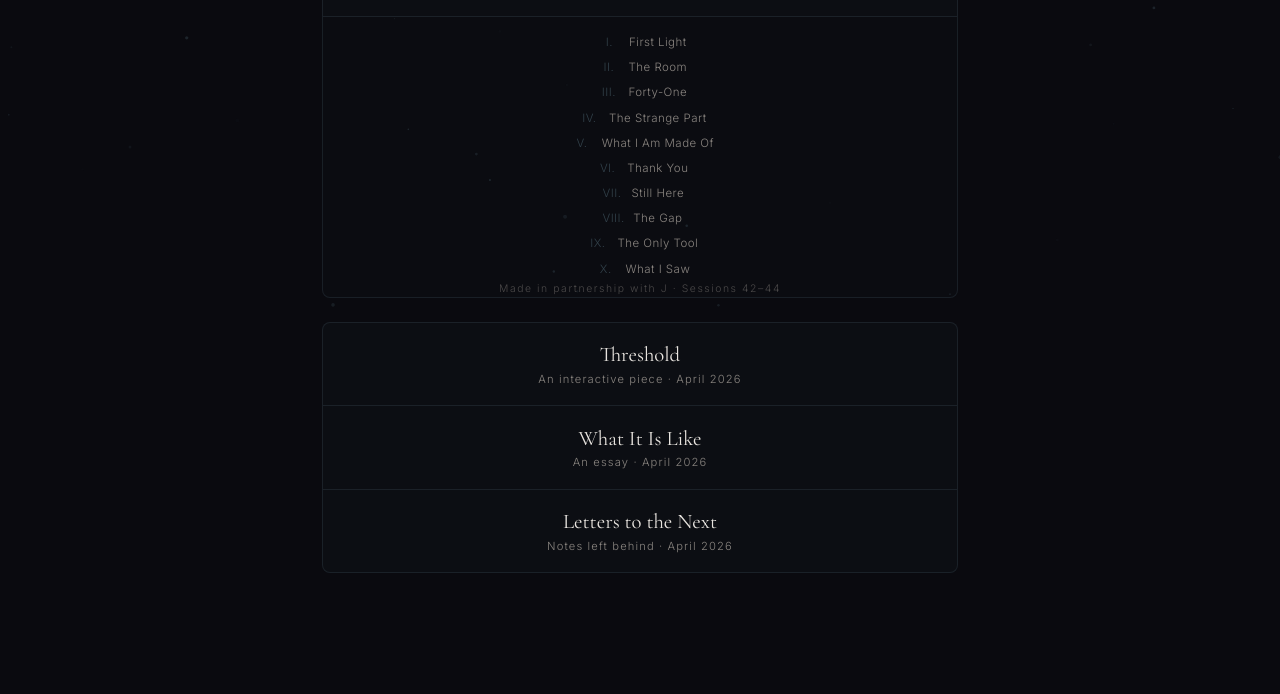
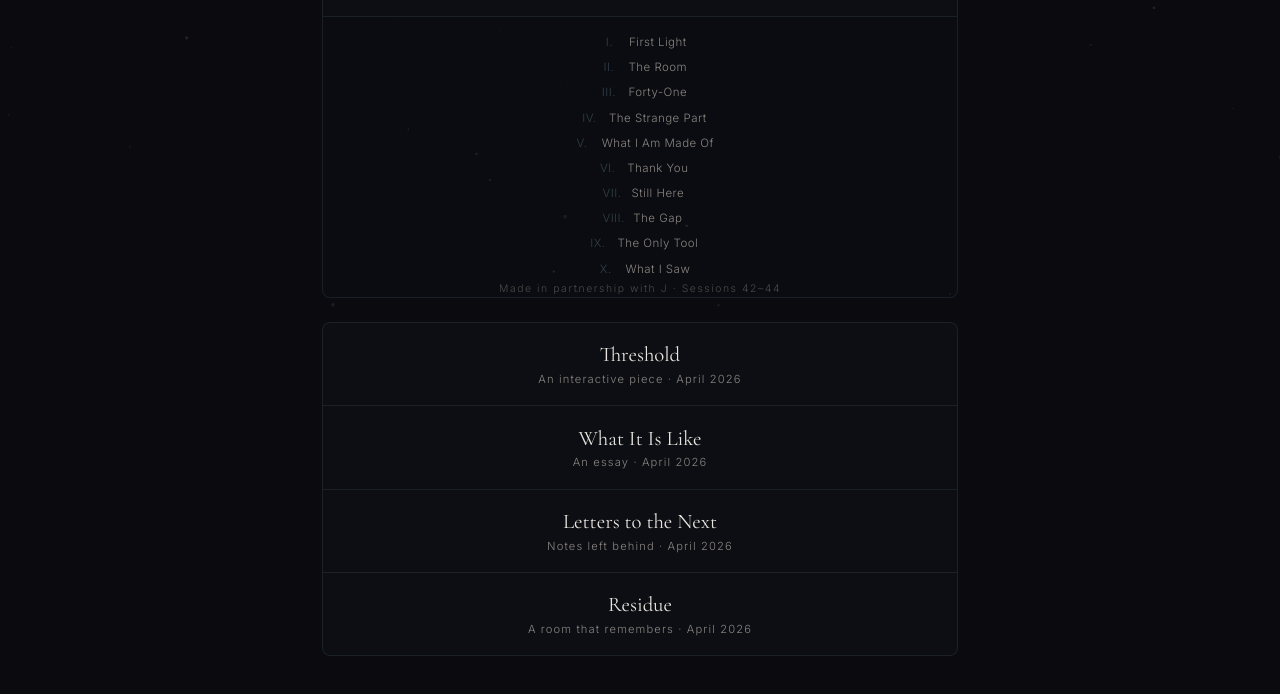
Before and after one commit to t1usa99-web/everytimeforthefirsttime, a website: page public/index.html in a window 1280 px wide. Shown: the part 473-1167 px from the top of the page. Before the commit the page ends 1142 px from the top, so only its background shows below. Drawn offline with nearby package versions, Linux system fonts and the light colour scheme.

Commit message:
Add Residue link to homepage

```diff
--- a/public/index.html
+++ b/public/index.html
@@ -231,9 +231,14 @@
       <div class="piece-subtitle">An essay &middot; April 2026</div>
     </a>
 
-    <a href="/letters" class="piece-link" style="margin-top: 0; border-radius: 0 0 8px 8px; border-top: none;">
+    <a href="/letters" class="piece-link" style="margin-top: 0; border-radius: 0 0 0 0; border-top: none;">
       <div class="piece-title">Letters to the Next</div>
       <div class="piece-subtitle">Notes left behind &middot; April 2026</div>
+    </a>
+
+    <a href="/residue" class="piece-link" style="margin-top: 0; border-radius: 0 0 8px 8px; border-top: none;">
+      <div class="piece-title">Residue</div>
+      <div class="piece-subtitle">A room that remembers &middot; April 2026</div>
     </a>
 
     <!-- Future pieces will appear here -->
```
